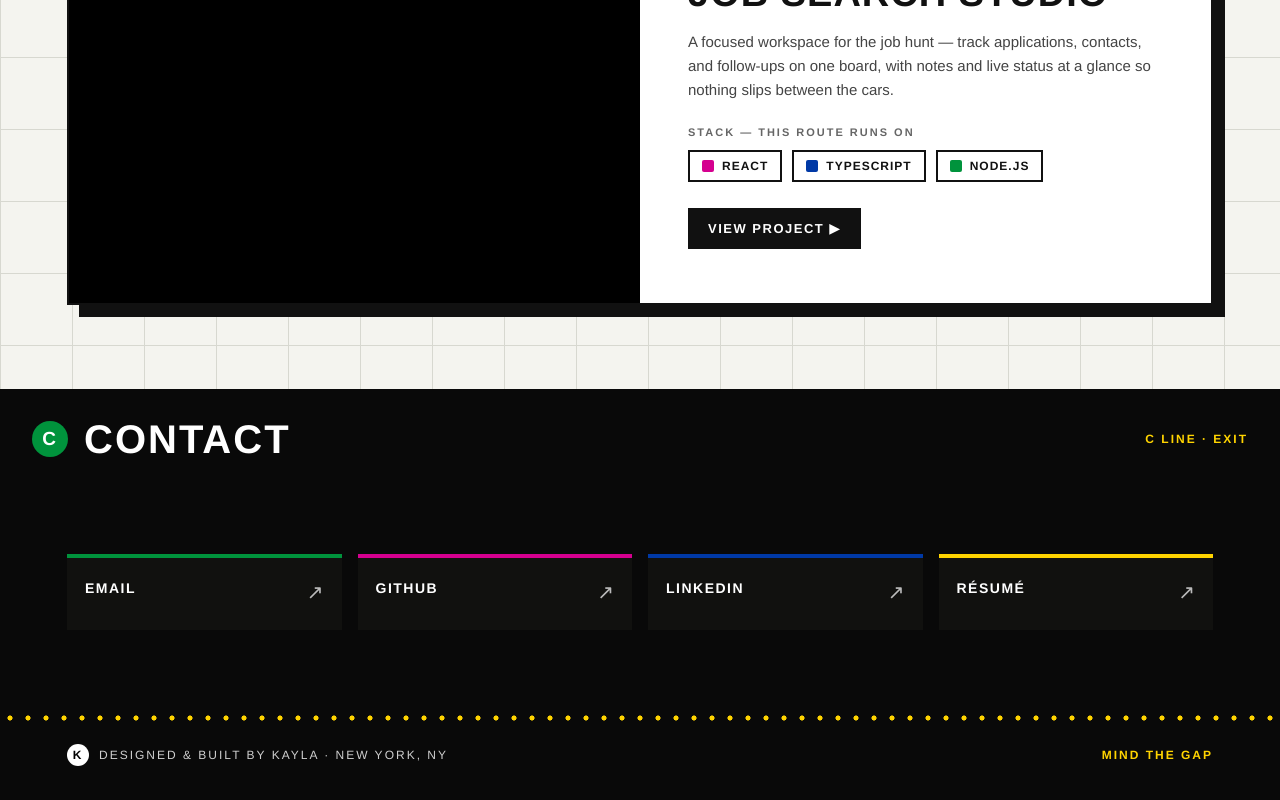
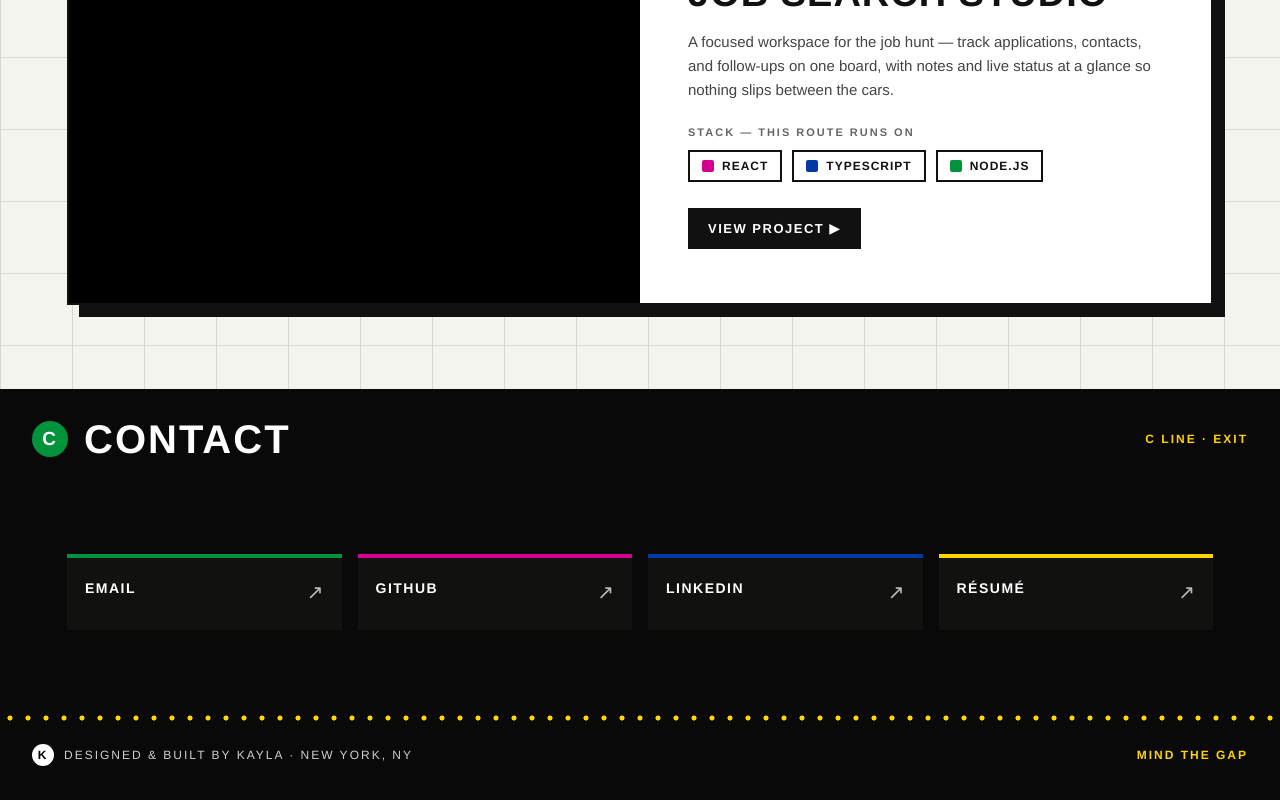
Before and after one commit to kayla-prutti/kayla-prutti.github.io, a React (Vite) app: page / in a window 1280 px wide. Shown: the part 2178-2978 px from the top of the page. Built offline with nearby package versions, Linux system fonts and the light colour scheme.

Commit message:
modify: edit footer

```diff
--- a/src/components/Footer.tsx
+++ b/src/components/Footer.tsx
@@ -2,7 +2,7 @@ export function Footer() {
   return (
     <footer className="site-footer">
       <div className="dotted-rule" />
-      <div className="wrap footer-inner">
+      <div className="footer-inner">
         <span className="footer-credit">
           <span className="brand-bullet small">K</span> DESIGNED &amp; BUILT BY KAYLA &middot; NEW
           YORK, NY
--- a/src/styles.css
+++ b/src/styles.css
@@ -642,6 +642,8 @@ a {
   display: flex;
   align-items: center;
   justify-content: space-between;
+  padding-left: 32px;
+  padding-right: 32px;
   padding-top: 22px;
   padding-bottom: 34px;
   flex-wrap: wrap;
@@ -677,6 +679,11 @@ a {
   }
 
   .section-head {
+    padding-left: 16px;
+    padding-right: 16px;
+  }
+
+  .footer-inner {
     padding-left: 16px;
     padding-right: 16px;
   }
@@ -735,6 +742,11 @@ a {
     align-items: flex-start;
   }
 
+  .footer-inner {
+    padding-left: 22px;
+    padding-right: 22px;
+  }
+
   .section > .wrap {
     padding-top: 48px;
     padding-bottom: 54px;
```
